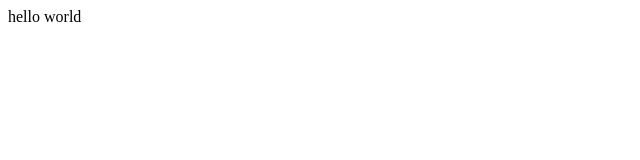
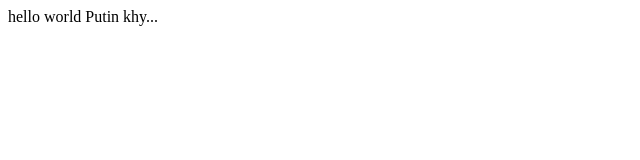
Before and after one commit to AndriyVasalatiy/test22, a plain HTML site: page index.html in a window 1280 px wide. Shown: the full height of the page, 0-640 px from the left. Drawn offline with Linux system fonts and the light colour scheme.

Commit message:
Update index.html

```diff
--- a/index.html
+++ b/index.html
@@ -8,6 +8,6 @@
     <title>Document</title>
 </head>
 <body>
-    hello world
+    hello world Putin  khy...
 </body>
 </html>
```
